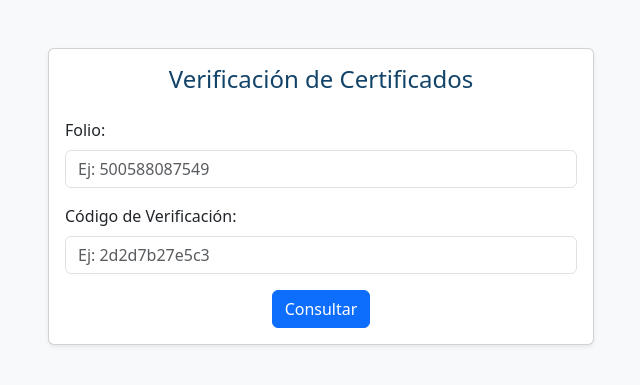
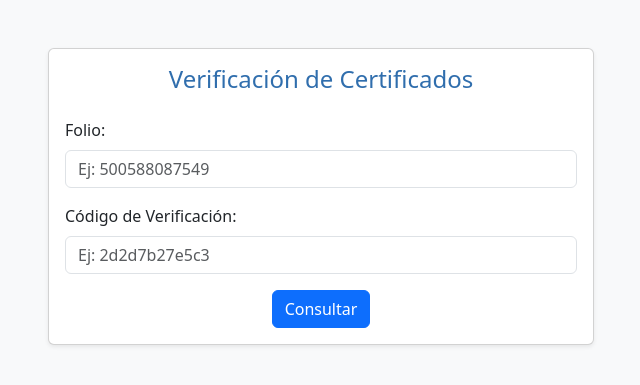
Before and after one commit to webverificador/OFICINA-INTERNET, a Flask app: page / in a window 1280 px wide. Shown: the top 385 px of the page, without its empty margins (319-959 px from the left). Run offline with Flask 3, Linux system fonts and the light colour scheme.

Commit message:
Update index.html

```diff
--- a/templates/index.html
+++ b/templates/index.html
@@ -11,7 +11,7 @@
             <div class="col-md-6">
                 <div class="card shadow-sm">
                     <div class="card-body">
-                        <h4 class="text-center mb-4" style="color: #124369;">Verificación de Certificados</h4>
+                        <h4 class="text-center mb-4" style="color: #306ead;">Verificación de Certificados</h4>
                         <form method="POST">
                             <div class="mb-3">
                                 <label class="form-label">Folio:</label>
```
